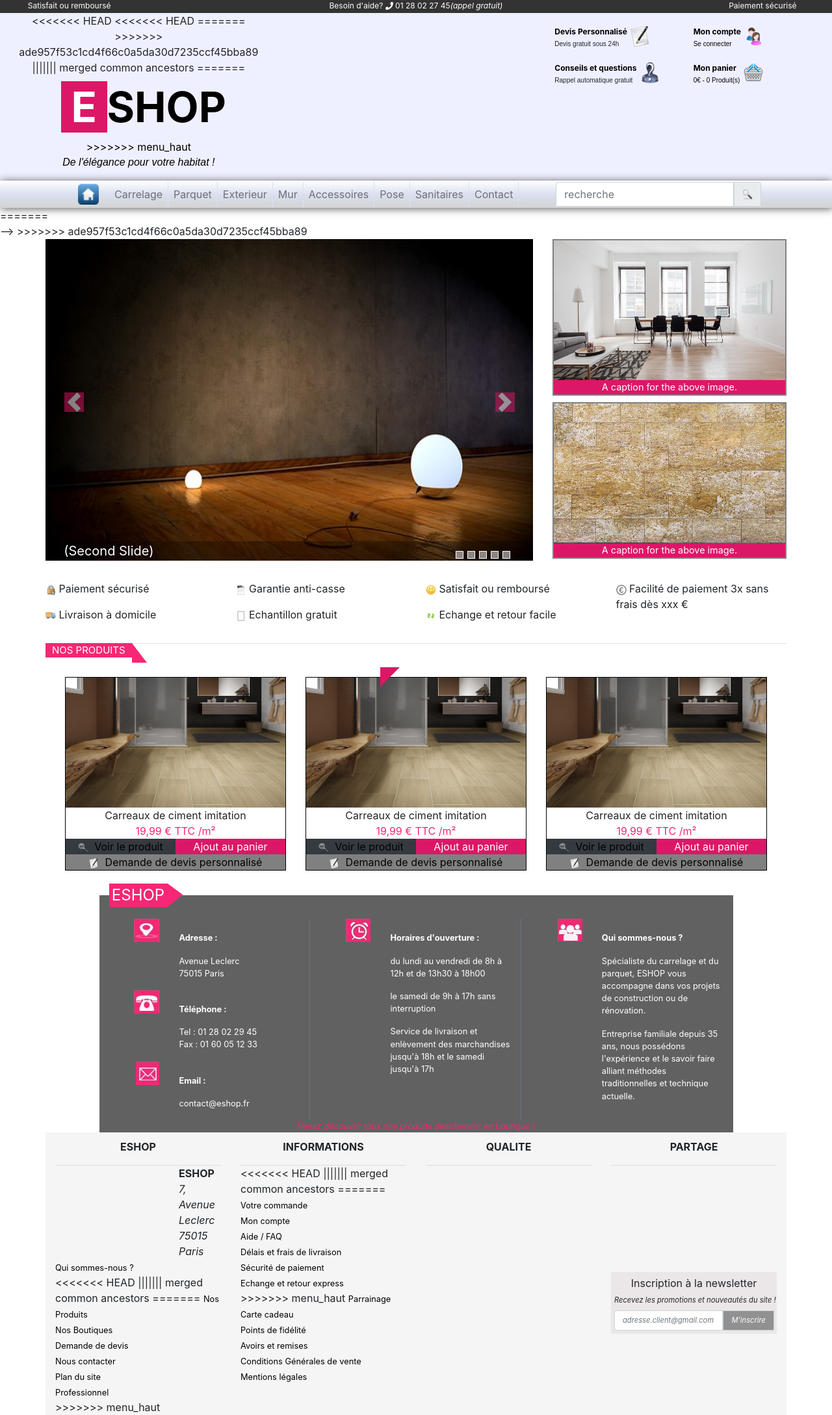
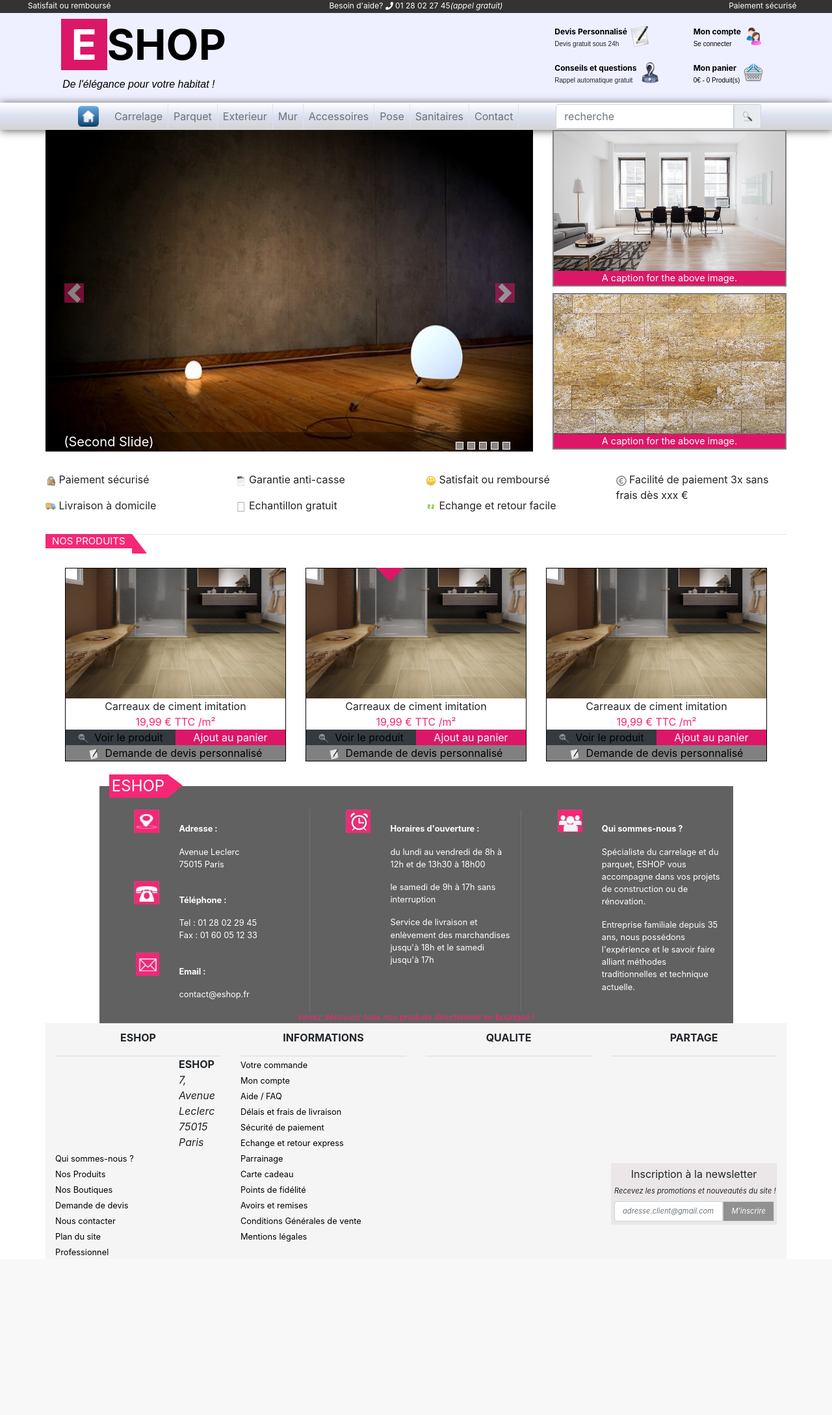
Before and after one commit to tsettset/ESHOP, a PHP site: page / in a window 1280 px wide. Shown: the whole page at 65% size. After the commit the page ends 1932 px from the top, so only its background shows below. Run offline with PHP 8.4, Linux system fonts and the light colour scheme; some libraries are stand-ins or nearby versions; grey boxes are pictures that could not be loaded.

Commit message:
corrections apres merge

```diff
--- a/cgv.php
+++ b/cgv.php
@@ -1,6 +1,3 @@
-<<<<<<< HEAD
-||||||| merged common ancestors
-=======
 <?php require('breadcrumb.php'); ?>
 <!DOCTYPE html>
 <html>
--- a/contact.php
+++ b/contact.php
@@ -1,6 +1,3 @@
-<<<<<<< HEAD
-||||||| merged common ancestors
-=======
 <?php require('breadcrumb.php'); ?>
 <!DOCTYPE html>
 <html>
--- a/css/style.css
+++ b/css/style.css
@@ -186,7 +186,6 @@ form{
 
 .band{
     position: absolute;
-<<<<<<< HEAD
     /*background-color : #DC1767;*/
     transform: rotate(-135deg);
     width: 0;
@@ -195,9 +194,6 @@ form{
     top : -15px;
     border-top: 30px solid #DC1767;
     border-right: 30px solid transparent;
-||||||| merged common ancestors
-=======
->>>>>>> menu_haut
 }
 
 
--- a/func.cat.php
+++ b/func.cat.php
@@ -1,6 +1,3 @@
-<<<<<<< HEAD
-||||||| merged common ancestors
-=======
 <?php
 $breadcrumbItem1 = 'Accueil';
 $breadcrumbItem2 = 'Sanitaires';
@@ -170,4 +167,3 @@ function setAccessoires(){
 }
 
 ?>
->>>>>>> menu_haut
--- a/pied.php
+++ b/pied.php
@@ -17,32 +17,21 @@
 						</div>
 					</div>
 					<a href="#">Qui sommes-nous ?</a><br>
-<<<<<<< HEAD
-||||||| merged common ancestors
-=======
 					<a href="nosproduits.php">Nos Produits</a><br>
 					<a href="boutique.php">Nos Boutiques</a><br>
 					<a href="devis_perso.php">Demande de devis</a><br>
 					<a href="contact.php">Nous contacter</a><br>
 					<a href="plan.php">Plan du site</a><br>
-					<a href="professionnel.php">Professionnel</a><br>
->>>>>>> menu_haut
-
-
-				</div>
+					<a href="professionnel.php">Professionnel</a><br></div>
 					<div class="col-md-3 celluleFooter">
 						<div class="titreFooter">INFORMATIONS</div>
 						<hr>
-<<<<<<< HEAD
-||||||| merged common ancestors
-=======
 						<a href="commande.php">Votre commande</a><br>
 						<a href="moncompte.php">Mon compte</a><br>
 						<a href="questionsreponses.php">Aide / FAQ</a><br>
 						<a href="cgv.php#9">Délais et frais de livraison</a><br>
 						<a href="cgv.php#5">Sécurité de paiement</a><br>
 						<a href="cgv.php#12">Echange et retour express</a><br>
->>>>>>> menu_haut
 						<a href="#">Parrainage</a><br>
 						<a href="#">Carte cadeau</a><br>
 						<a href="#">Points de fidélité</a><br>
--- a/pose.php
+++ b/pose.php
@@ -1,6 +1,3 @@
-<<<<<<< HEAD
-||||||| merged common ancestors
-=======
 <?php require('breadcrumb.php'); ?>
 <!DOCTYPE html>
 <html>
--- a/tete.php
+++ b/tete.php
@@ -7,16 +7,8 @@
         </div>
         <div class="row ligne2">
             <div class="col-md-4 logo">
-<<<<<<< HEAD
-<<<<<<< HEAD
-=======
-
->>>>>>> ade957f53c1cd4f66c0a5da30d7235ccf45bba89
-||||||| merged common ancestors
-=======
                 <a href="index.php">
                     <p>&nbsp;<span> E </span>SHOP<br></p>
->>>>>>> menu_haut
                     <p>De l'élégance pour votre habitat !</p>
                 </a>
             </div>
@@ -104,34 +96,3 @@
         </div>
     </nav>
 </div>
-<!--<div class="modal fade" id="myModal" tabindex="-1" role="dialog" aria-labelledby="exampleModalLabel" aria-hidden="true">
-<div class="modal-dialog" role="document">
-<div class="modal-content">
-<div class="modal-header">
-<h5 class="modal-title" id="exampleModalLabel">Questions et Réponses</h5>
-<button type="button" class="close" data-dismiss="modal" aria-label="Close">
-<span aria-hidden="true">&times;</span>
-</button>
-</div>
-<div class="modal-body">
-<p style="color :#DC1767; text-decoration: underline">1- Comment suivre ma commande ?</p>
-<p>Si votre commande n’a pas été expédiée, vous pouvez suivre votre commande dans la rubrique Mon suivi de commande de votre compte nous contacter. </p><br>
-<p style="color :#DC1767; text-decoration: underline">2- J’ai reçu un article cassé ou non-conforme. </p>
-<p>Si l’article que vous avez reçu est cassé ou non-conforme, veuillez nous contacter afin que nous puissions vous proposer la solution la plus appropriée au produit en question.
-<<<<<<< HEAD
-Nous vous invitons à joindre des photos montrant le dommage ou de l’erreur à votre message.</p><br>
-=======
-Nous vous invitons à joindre des photos montrant le dommage ou de l’erreur à votre message.</p><br>
->>>>>>> ade957f53c1cd4f66c0a5da30d7235ccf45bba89
-</div>
-<div class="modal-footer">
-<button type="button" class="btn btn-secondary" data-dismiss="modal">Close</button>
-</div>
-</div>
-</div>
-</div>
-<<<<<<< HEAD
-<br>-->
-=======
-<br>-->
->>>>>>> ade957f53c1cd4f66c0a5da30d7235ccf45bba89
```
Lines whose indentation alone changed are shown as unchanged.
